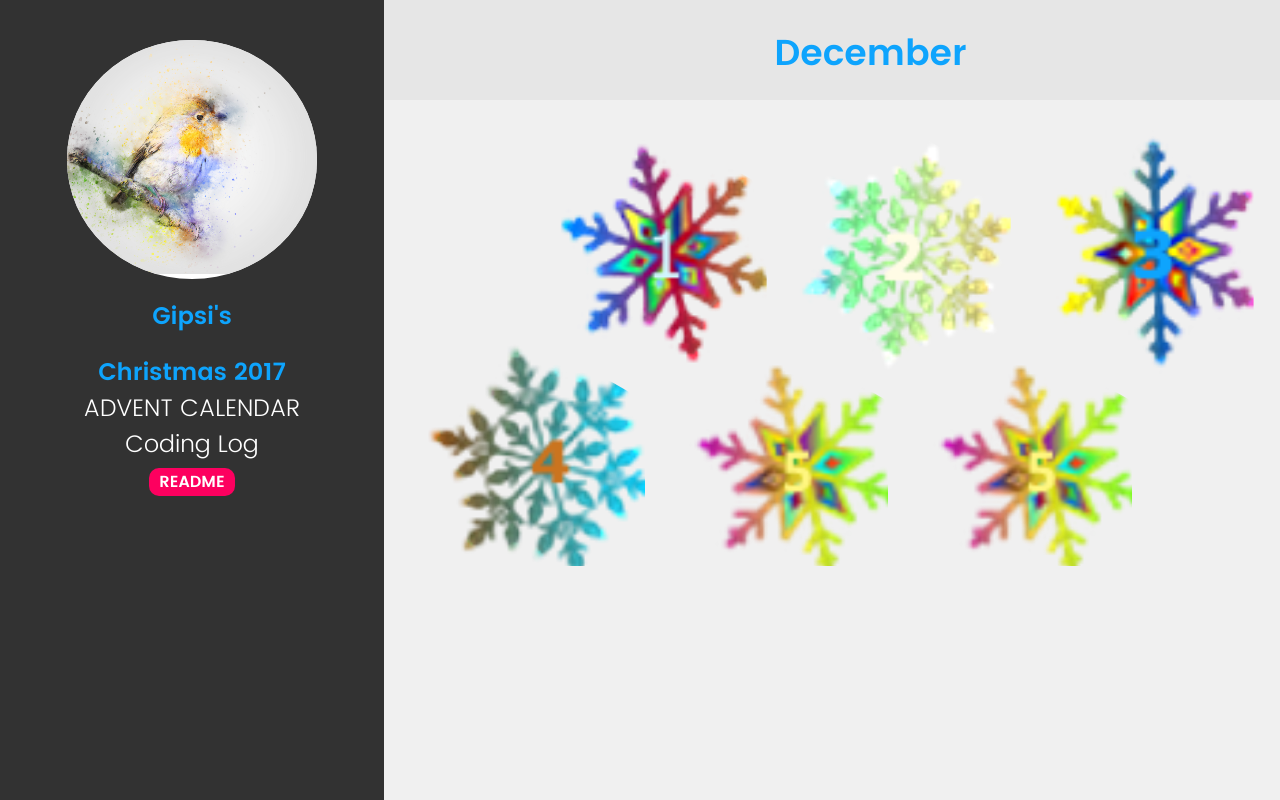
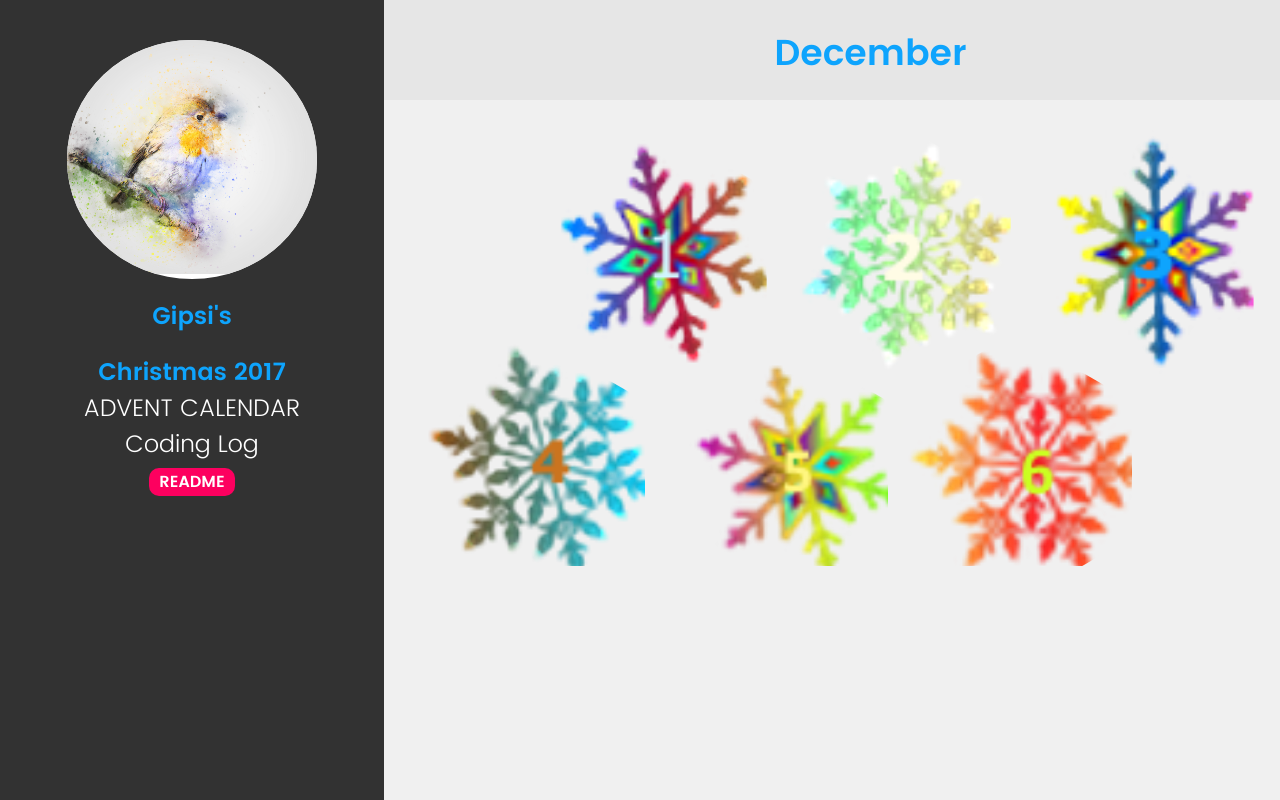
Before and after one commit to gipsi/advent, a plain HTML site: page index.html in a window 1280 px wide. Drawn offline with nearby package versions, Linux system fonts and the light colour scheme.

Commit message:
Update index.html

```diff
--- a/index.html
+++ b/index.html
@@ -89,7 +89,7 @@
     <li>
       <a href="#item6">
         <div class="hexagon">
-          <img src="images/snowflakes-55.png" alt="Snowflake-5"/>
+          <img src="images/snowflakes-66.png" alt="Snowflake-6"/>
           <div class="overlay"></div>
         </div>
       </a>
```
